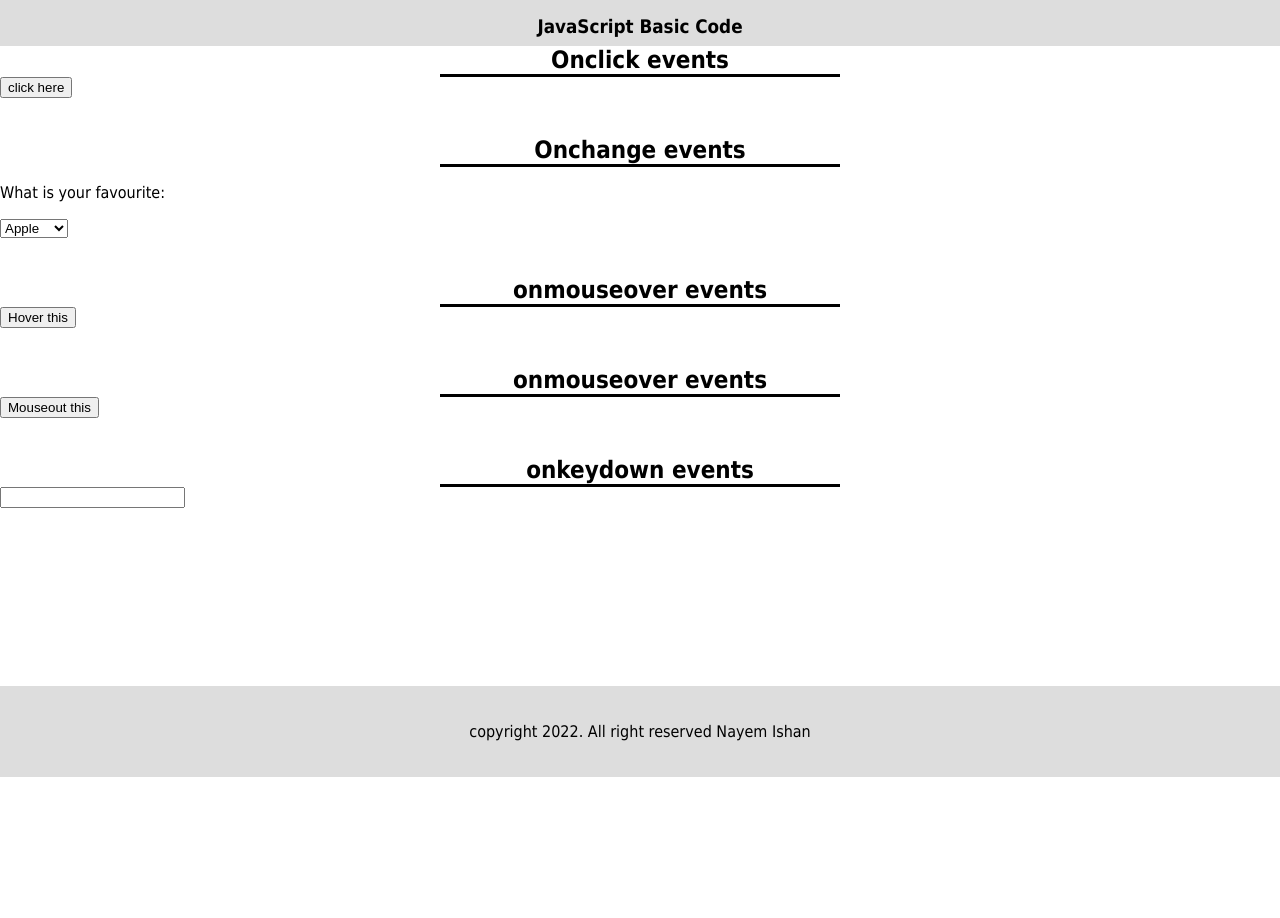
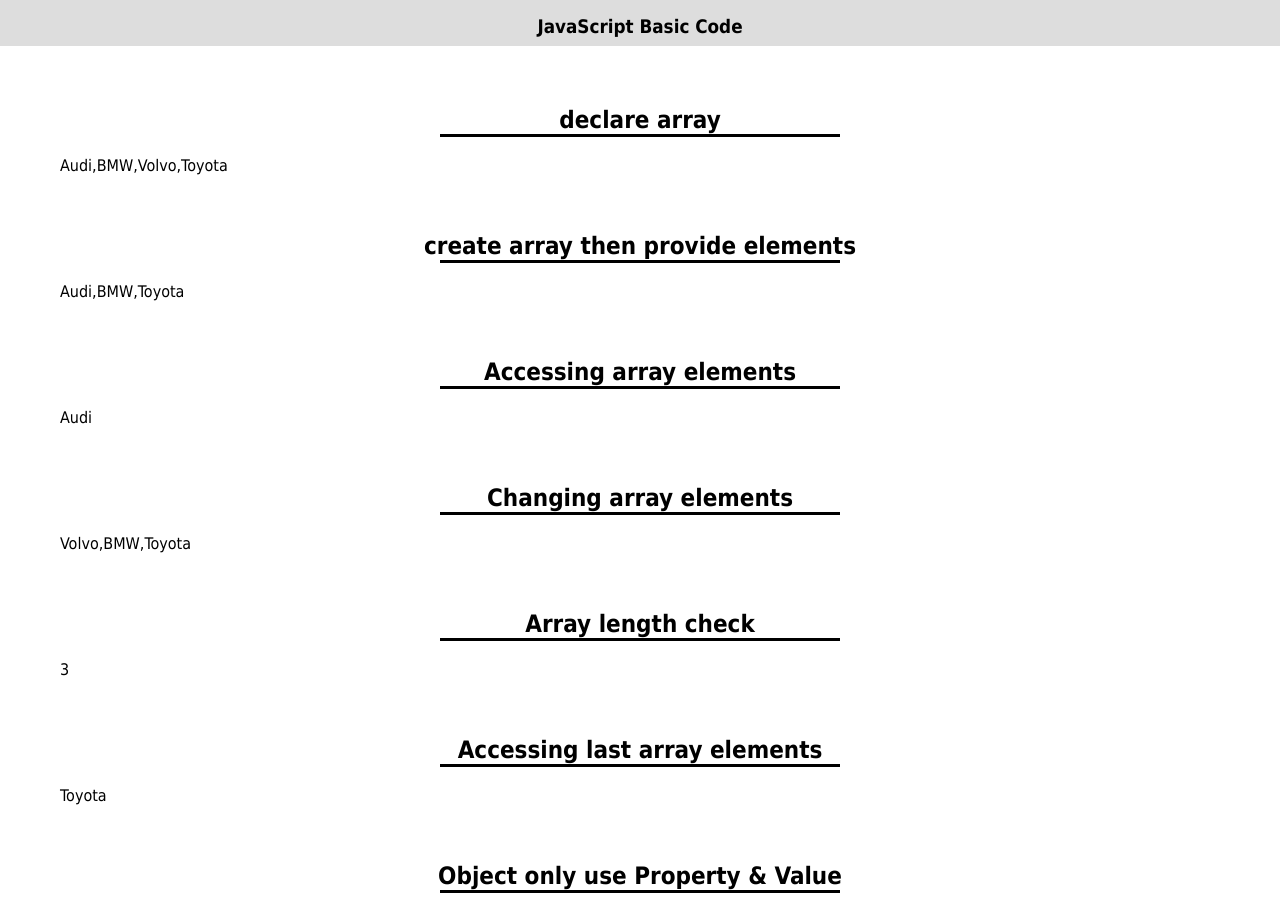
Before and after one commit to nayemishan686/JavaScript, a plain HTML site: page array/index.html in a window 1280 px wide. Shown: the part 34-952 px from the top of the page. Before the commit the page ends 811 px from the top, so only its background shows below. Drawn offline with Linux system fonts and the light colour scheme.

Commit message:
Basic array code added

```diff
--- a/array/index.html
+++ b/array/index.html
@@ -25,7 +25,8 @@
             text-align: center;
         }
         .main{
-            height: 80vh;
+            min-height: 80vh;
+            padding: 60px;
         }
         footer{
             text-align: center;
@@ -56,40 +57,71 @@
     </header>
 
     <section class="main">
-        <h2 id="first">Onclick events</h2>
-        <button type="button" onclick="first()">
-            click here
-        </button>
-        <br><br><br>
-        <h2 id="second">
-            Onchange events
-        </h2>
-        <p>What is your favourite:</p>
-        <select name="" id="mySelection" onchange="mySelection()">
-            <option value="Apple">Apple</option>
-            <option value="Mange">Mango</option>
-            <option value="Banana">Banana</option>
-            <option value="Orange">Orange</option>
-        </select>
-        <br><br><br>
+        <div>
+            <h2>declare array</h2>
+            <br>
+            <div class="p" id="first">
 
+            </div>
+            <br><br><br>
+        </div>
+        <div>
+            <h2>create array then provide elements</h2>
+            <br>
+            <div class="p" id="second">
 
-        <h2 id="third">onmouseover events</h2>
-        <button type="button" onmouseover="third()">
-            Hover this
-        </button>
-        <br><br><br>
+            </div>
+            <br><br><br>
+        </div>
+        <div>
+            <h2>Accessing array elements</h2>
+            <br>
+            <div class="p" id="third">
 
+            </div>
+            <br><br><br>
+        </div>
+        <div>
+            <h2>Changing array elements</h2>
+            <br>
+            <div class="p" id="fourth">
 
-        <h2 id="fourth">onmouseover events</h2>
-        <button type="button" onmouseout="fourth()">
-            Mouseout this
-        </button>
-        <br><br><br>
+            </div>
+            <br><br><br>
+        </div>
+        <div>
+            <h2>Array length check</h2>
+            <br>
+            <div class="p" id="fifth">
 
-        <h2 id="fifth">onkeydown events</h2>
-        <input type="text" onkeydown="fifth()">
-        <br><br><br>
+            </div>
+            <br><br><br>
+        </div>
+        <div>
+            <h2>Accessing last array elements</h2>
+            <br>
+            <div class="p" id="sixth">
+
+            </div>
+            <br><br><br>
+        </div>
+        <div>
+            <h2>Object only use Property & Value</h2>
+            <br>
+            <div class="p" id="seventh">
+
+            </div>
+            <br><br><br>
+        </div>
+        <div>
+            <h2>Object only use Property & Value</h2>
+            <br>
+            <div class="p" id="eighth">
+
+            </div>
+            <br><br><br>
+        </div>
+
 
 
 
--- a/array/main.js
+++ b/array/main.js
@@ -1,36 +1,29 @@
-//function
-function summation(x,y){
-    return x*y;
-}
-let sum = summation(10,2);
-console.log(sum);
+//declare array
+const cars = [
+    'Audi',
+    'BMW',
+    'Volvo',
+    'Toyota'
+]
+//make output
+document.getElementById('first').innerHTML = cars;
 
-//onclick events
-function first(){
-    document.getElementById('first').innerHTML = 'You just click this button';
-}
+//You can also create an array, and then provide the elements:
+const car = [];
+car[0] = 'Audi';
+car[1] = 'BMW';
+car[2] = 'Toyota';
+document.getElementById('second').innerHTML = car;
 
-//onchange events
-function mySelection(){
-    var changing = document.getElementById('mySelection').value;
-    document.getElementById('second').innerHTML = "You selected : " + changing;
-}
+//accessing array elements
+document.getElementById('third').innerHTML = car[0];
 
-//onmouseover events
-function third(){
-    document.getElementById('third').innerHTML  = "you just hover the mouse"
-}
+// Changing array elements
+car[0] = 'Volvo';
+document.getElementById('fourth').innerHTML = car;
 
-//onsmouseout events
-function fourth(){
-    document.getElementById('fourth').innerHTML = "You just mouseout"
-}
-//onkeydown events
-function fifth(){
-    alert('you press a key');
-}
+//array length check
+document.getElementById('fifth').innerHTML = car.length;
 
-//onload events
-function sixth(){
-    alert('Page is loading');
-}
+//accessing last array elements
+document.getElementById('sixth').innerHTML = car[car.length-1]
```
